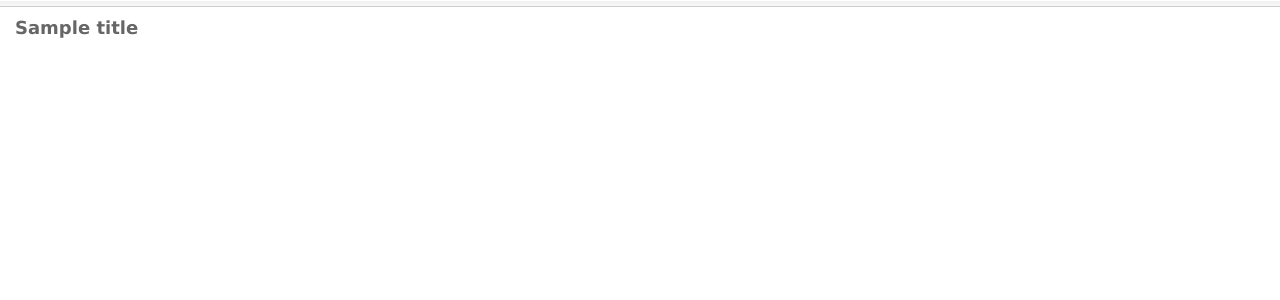
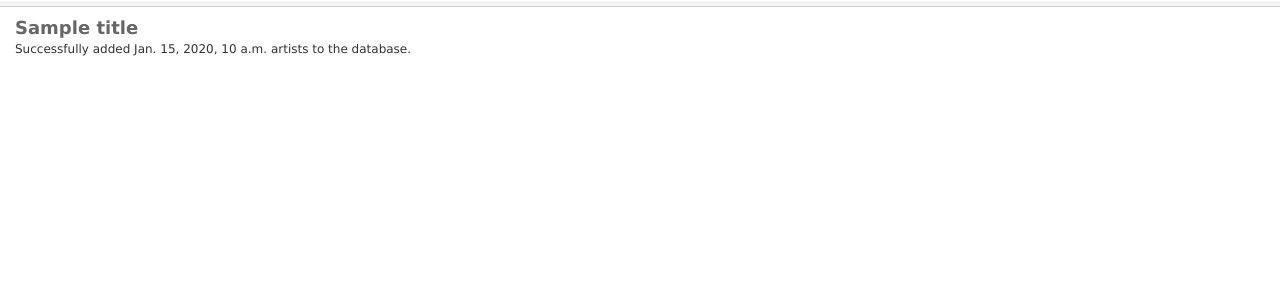
Before and after one commit to chirpradio/chirpradio, a Django app: template templates/djdb/artists_bulk_add.html in a window 1280 px wide. Shown: the part 107-407 px from the top of the page. Run offline with Django 3.2, Linux system fonts and the light colour scheme; the template is opened without the code that fills it: most values are stand-ins (such as "Sample title", 1, 10 or a date in 2020); parts of the project's set-up code (start-up, migrations or seed data) failed here and were passed over.

Commit message:
Fixed artist bulk-add page to allow you to immediately add more items after a successful add.

```diff
--- a/djdb/views.py
+++ b/djdb/views.py
@@ -84,7 +84,6 @@ def artists_bulk_add(request):
         # reset the mode, the user will just get another textarea to
         # enter names into.
     elif request.method == "POST" and request.path.endswith(".do"):
-        mode = "do"
         artists_to_add = request.POST.getlist("artist_name")
         # Add each artist to the datastore, indexing as we go.
         # TODO(trow): We should do this all in a transaction.
@@ -94,7 +93,7 @@ def artists_bulk_add(request):
             art.save()
             idx.add_artist(art)
         idx.save()
-        ctx_vars["num_artists"] = len(artists_to_add)
+        ctx_vars["num_artists_added"] = len(artists_to_add)
 
     ctx_vars[mode] = True
     ctx = RequestContext(request, ctx_vars)
--- a/templates/djdb/artists_bulk_add.html
+++ b/templates/djdb/artists_bulk_add.html
@@ -1,6 +1,10 @@
 {% extends "common/base.html" %}
 
 {% block content %}
+
+{% if num_artists_added %}
+<p>Successfully added {{ num_artists_added }} artists to the database.</p>
+{% endif %}
 
 {% if data_entry %}
 Enter artist/band names, one per line, and then click "submit."
@@ -27,8 +31,5 @@ everything is OK, click on "Submit".
 <form>
 {% endif %}
 
-{% if do %}
-Successfully added {{ num_artists }} artists to the database.
-{% endif %}
 
 {% endblock %}
```
